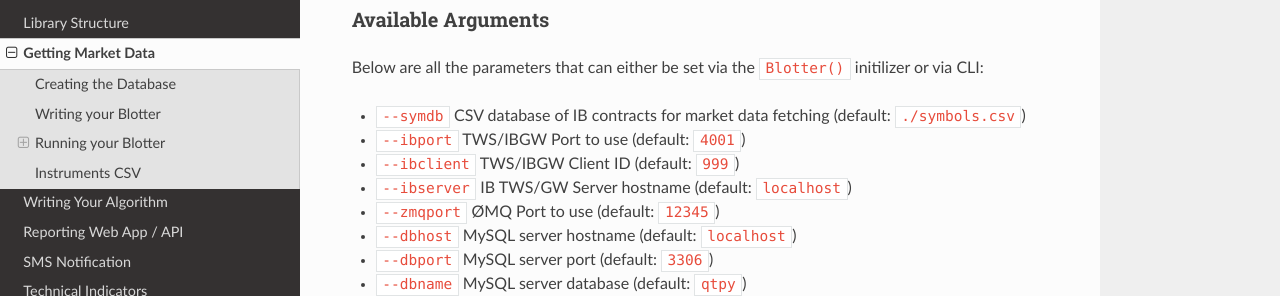
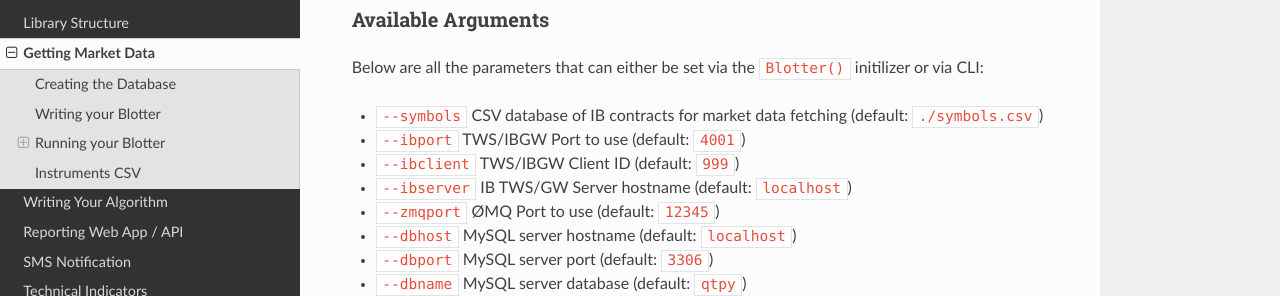
Before and after one commit to ranaroussi/qtpylib, a Sphinx documentation site: the page built from docs/source/blotter.rst, in a window 1280 px wide and 900 px high, scrolled down 1817 px. Shown: the part 152-448 px from the top of the window. Built offline with Sphinx 7.4.7 and the Read the Docs theme 2.0.0, drawn with Linux system fonts in a browser that asks for light colours.

Commit message:
fixed minor errror in docs

```diff
--- a/docs/source/blotter.rst
+++ b/docs/source/blotter.rst
@@ -110,7 +110,7 @@ Available Arguments
 Below are all the parameters that can either be set via the ``Blotter()`` initilizer
 or via CLI:
 
-- ``--symdb`` CSV database of IB contracts for market data fetching (default: ``./symbols.csv``)
+- ``--symbols`` CSV database of IB contracts for market data fetching (default: ``./symbols.csv``)
 - ``--ibport`` TWS/IBGW Port to use (default: ``4001``)
 - ``--ibclient`` TWS/IBGW Client ID (default: ``999``)
 - ``--ibserver`` IB TWS/GW Server hostname (default: ``localhost``)
```
